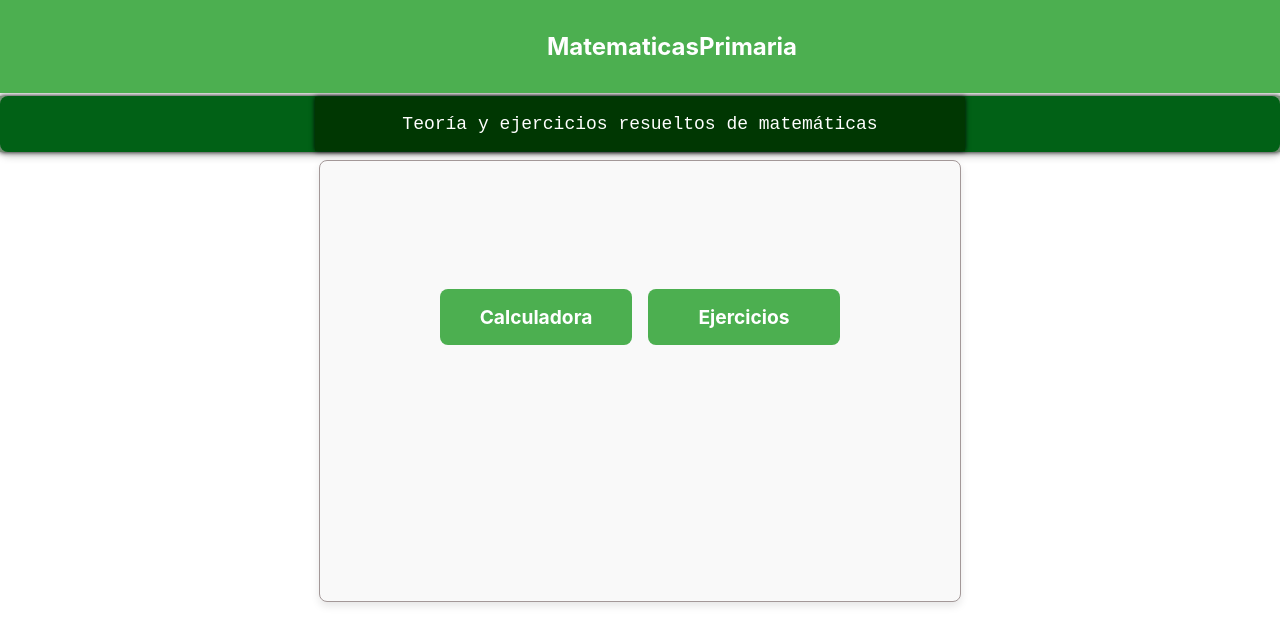
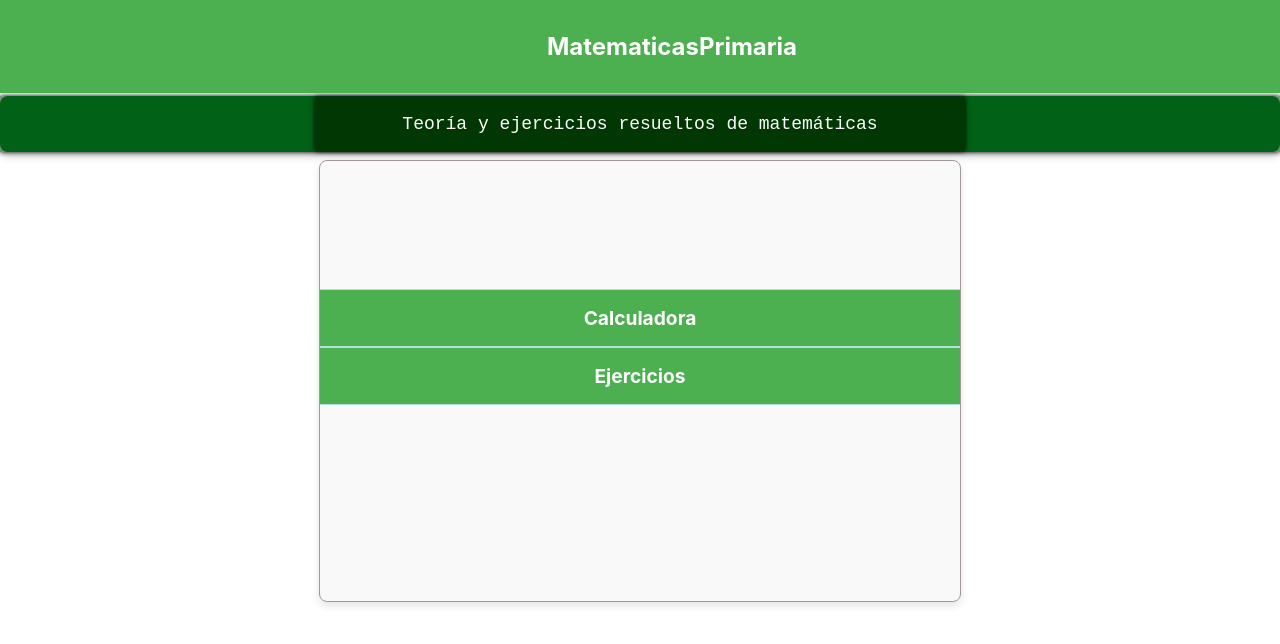
Before and after one commit to FelipeTapiasM/parcial_web, a React (Create React App) app: page / in a window 1280 px wide. Shown: the top 644 px of the page. Built offline with nearby package versions, Linux system fonts and the light colour scheme.

Commit message:
tamaño y posición de botones

```diff
--- a/src/App.css
+++ b/src/App.css
@@ -90,26 +90,31 @@
   text-align: center;
 }
 
-/* Contenedor para los botones, alineados horizontalmente */
+/* Contenedor para los botones, alineados verticalmente */
 .botones-container {
-  display: flex;
+  display: block;
   justify-content: center;
   gap: 1rem;
   margin-top: 0.5rem;
+
 }
 
 /* Estilo de cada botón */
 .opcion {
   background-color: #4CAF50;
   color: white;
-  padding: 1rem 2rem;
-  border-radius: 8px;
+  padding: 1rem;
+  border-top: 1px solid #b2dfdb;
+  border-bottom: 1px solid #b2dfdb;
   text-align: center;
   font-weight: bold;
   font-size: 1.2rem;
   text-decoration: none;
+  display: flex;
+  justify-content: center;
   transition: background-color 0.3s;
-  width: 150px;
+  width: 152%;
+  margin-left: -30%;
 }
 
 .opcion:hover {
```
